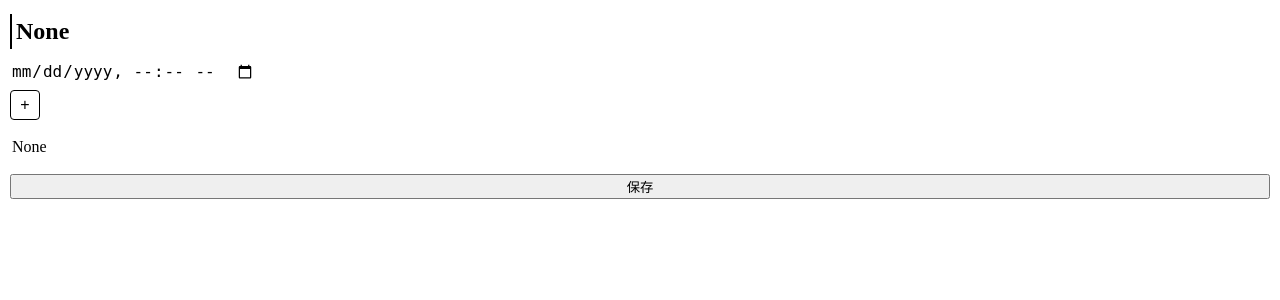
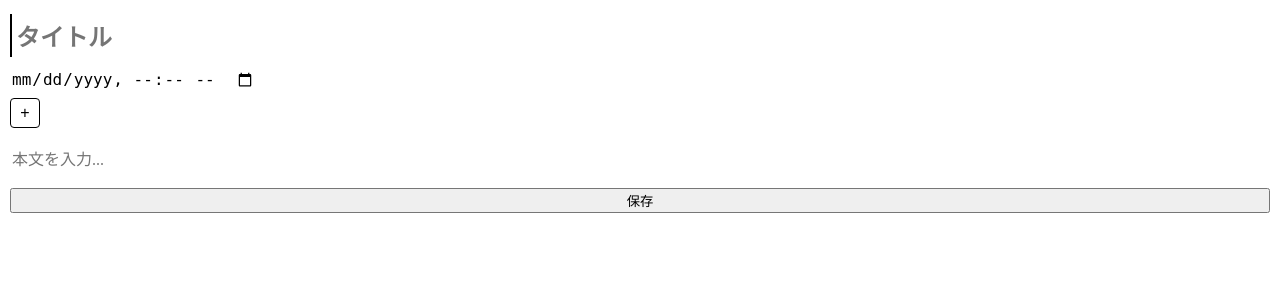
Before and after one commit to CoreNion/Diary, a Django app: page /entry/create/ in a window 1280 px wide. Shown: the part 59-359 px from the top of the page. Run offline with Django 5.2, Linux system fonts and the light colour scheme; the visitor is signed in with stand-in values (Sample User, id 1).

Commit message:
[editor] 新規作成時に値が入らないようにする

```diff
--- a/templates/diary/editor.html
+++ b/templates/diary/editor.html
@@ -9,8 +9,8 @@
 
 {% block content %}
 <form method="POST" enctype="multipart/form-data" id="editor-form" class="entry-form"> {% csrf_token %}
-  <input type="text" name="title" id="id_title" class="entry__textarea entry__title" value="{{ form.title.value }}" placeholder="タイトル" required>
-  <input type="datetime-local" name="date" id="id_date" class="entry__date" value="{{ form.date.value }}" required>
+  <input type="text" name="title" id="id_title" class="entry__textarea entry__title" value="{{ form.title.value|default_if_none:'' }}" placeholder="タイトル" required>
+  <input type="datetime-local" name="date" id="id_date" class="entry__date" value="{{ form.date.value|default_if_none:'' }}" required>
   <div class="entry__tags" name="id_tags" id="id_tags">
     {% for tag in tags %}
     <div class="tag">
@@ -20,7 +20,7 @@
 
     <button type="button" id="tags__add" class="tags__add">+</button>
   </div>
-  <textarea name="content" id="id_content" class="entry__textarea entry__content" placeholder="本文を入力..." required>{{ form.content.value }}</textarea>
+  <textarea name="content" id="id_content" class="entry__textarea entry__content" placeholder="本文を入力..." required>{{ form.content.value|default_if_none:'' }}</textarea>
 
   <button type="button" id="submit__btn">保存</button>
 </form>
```
